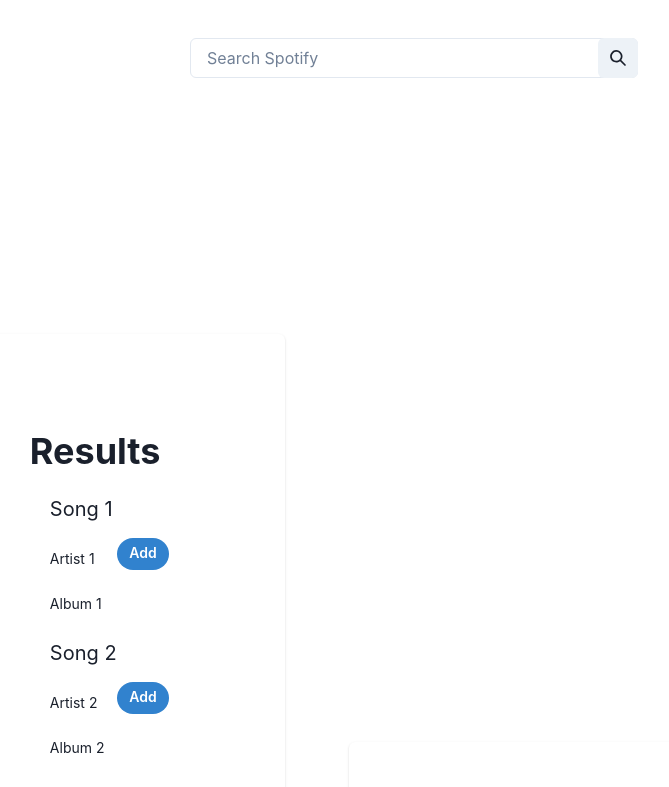
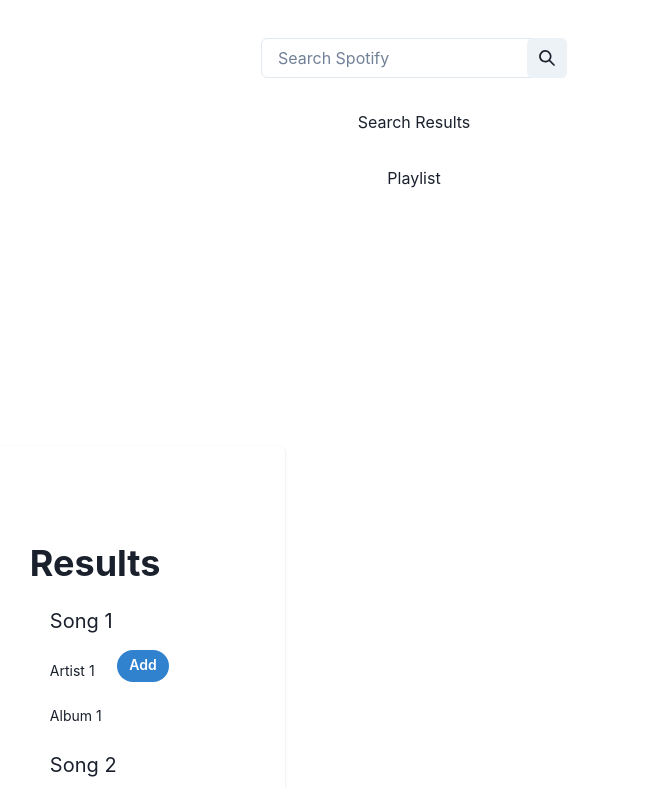
Before and after one commit to Jsoke18/jamming, a React (Create React App) app: page / in a window 1280 px wide. Shown: the top 787 px of the page, without its empty margins (226-895 px from the left). Built offline with nearby package versions, Linux system fonts and the light colour scheme.

Commit message:
refactored searching and results into "music controls"

```diff
--- a/src/App.js
+++ b/src/App.js
@@ -4,6 +4,7 @@
 import PlaylistCard from "./components/playlist/Playlist";
 import { useState } from "react";
 import Navbar from "./components/navbar/Navbar"; // Import the Track component
+import MusicControls from "./components/music-controls/MusicControls"; // Import the Track component
 
 const App = () => {
   const [playlistTracks, setPlaylistTracks] = useState([]); // Tracks in the playlist
@@ -43,7 +44,7 @@
   return (
     <ChakraProvider>
       <Box marginTop="3%">
-        <Navbar />
+        <MusicControls />
       </Box>
       <Flex direction="row" justifyContent="space-around">
         <ResultsCard tracks={tracks} onAddToPlaylist={addToPlaylist} />
--- /dev/null
+++ b/src/components/music-controls/MusicControls.js
@@ -0,0 +1,47 @@
+import React, { useState } from 'react';
+import { Box, VStack } from "@chakra-ui/react";
+import SearchBar from '../searchbar/Searchbar'; // Adjust the path as needed
+import { TrackList }  from '../tracklist/Tracklist'; // Adjust the path as needed
+
+const MusicControls = () => {
+  const [searchResults, setSearchResults] = useState([]);
+  const [playlist, setPlaylist] = useState([]);
+
+  const handleSearchResults = (data) => {
+    // Transform the search result data into the format expected by your Track and TrackList components
+    // Assuming data.tracks.items is the array of tracks from Spotify's response
+    const results = data.tracks.items.map(track => ({
+      id: track.id,
+      name: track.name,
+      artist: track.artists.map(artist => artist.name).join(', '),
+      album: track.album.name,
+    }));
+    setSearchResults(results);
+  };
+
+  const handleAddTrack = (track) => {
+    if (!playlist.find(pTrack => pTrack.id === track.id)) {
+      setPlaylist([...playlist, track]);
+    }
+  };
+
+  const handleRemoveTrack = (track) => {
+    setPlaylist(playlist.filter(pTrack => pTrack.id !== track.id));
+  };
+
+  return (
+    <VStack spacing={8}>
+      <SearchBar onSearchResults={handleSearchResults} />
+      <Box>
+        <h2>Search Results</h2>
+        <TrackList tracks={searchResults} onAdd={handleAddTrack} context="results" />
+      </Box>
+      <Box>
+        <h2>Playlist</h2>
+        <TrackList tracks={playlist} onRemove={handleRemoveTrack} context="playlist" />
+      </Box>
+    </VStack>
+  );
+};
+
+export default MusicControls;
```
